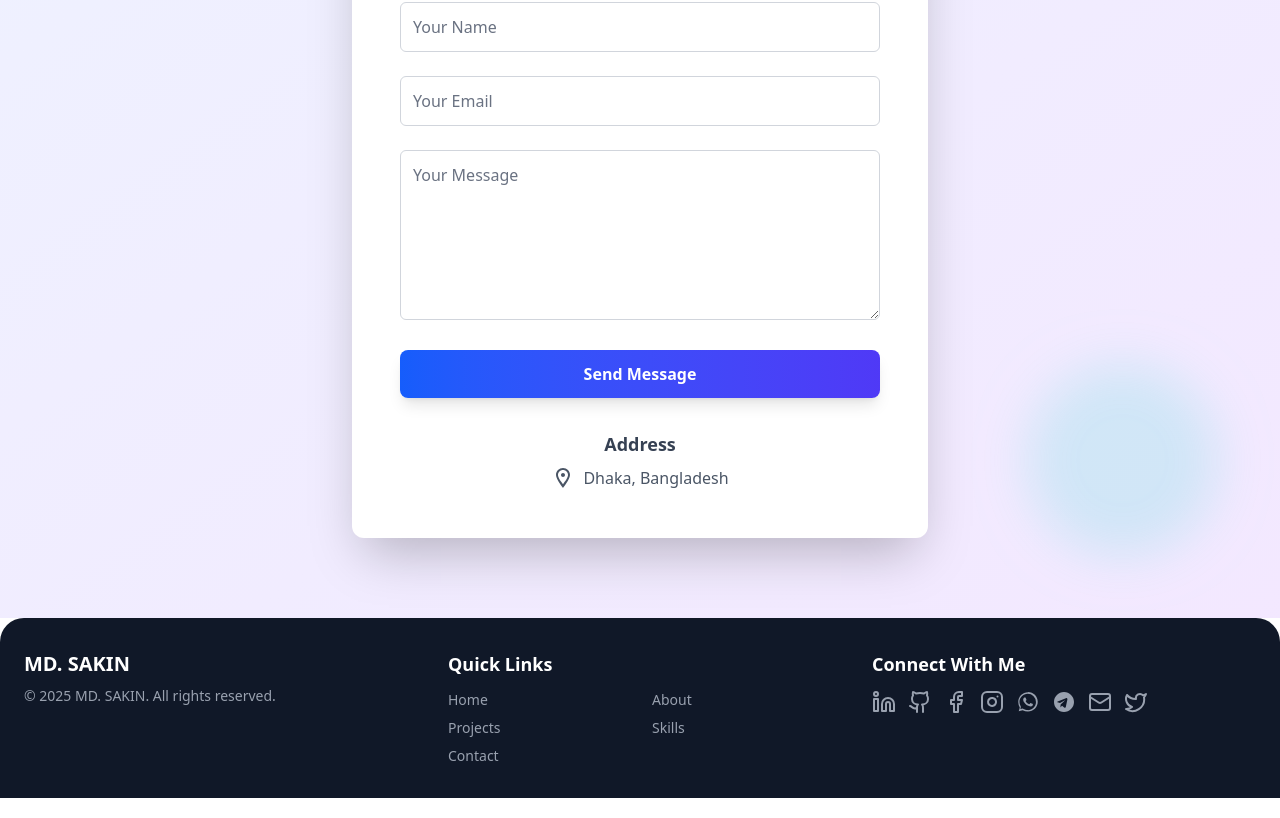
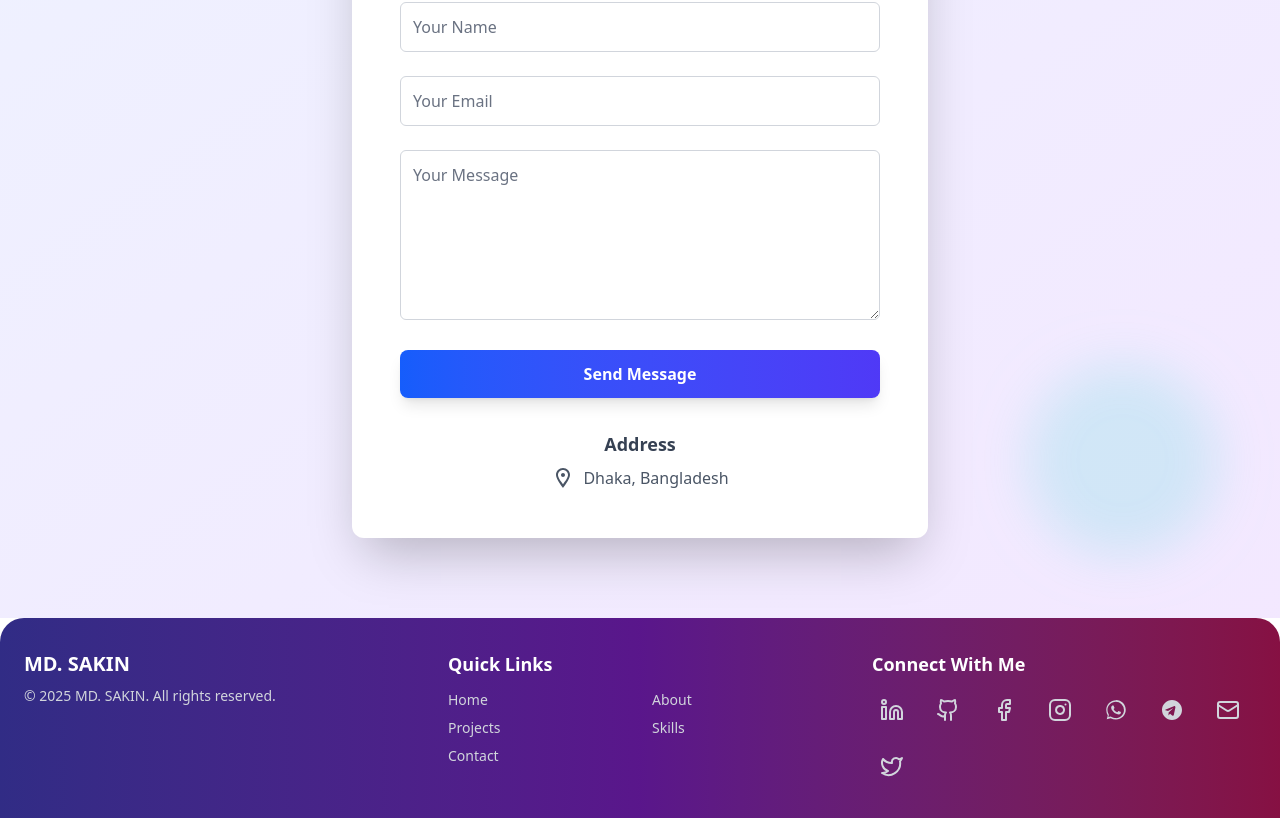
Before and after one commit to Sakin08/SAKIN_Portfolio_, a React (Vite) app in the folder portfolio/: page / in a window 1280 px wide. Shown: the part 3546-4364 px from the top of the page. Built offline with nearby package versions, Linux system fonts and the light colour scheme.

Commit message:
footer updated

```diff
--- a/portfolio/src/components/Footer.jsx
+++ b/portfolio/src/components/Footer.jsx
@@ -1,4 +1,4 @@
-import React from 'react';
+import React from "react";
 import {
   Linkedin,
   Github,
@@ -6,28 +6,44 @@ import {
   Mail,
   Facebook,
   Instagram,
-} from 'lucide-react';
+} from "lucide-react";
 
 const WhatsappIcon = ({ className = "h-6 w-6" }) => (
-  <svg xmlns="http://www.w3.org/2000/svg" className={className} viewBox="0 0 32 32" fill="currentColor">
+  <svg
+    xmlns="http://www.w3.org/2000/svg"
+    className={className}
+    viewBox="0 0 32 32"
+    fill="currentColor"
+  >
     <path d="M16.002 2.999C8.82 2.999 2.998 8.82 2.998 15.998a13.93 13.93 0 0 0 2.033 7.19l-1.395 5.104 5.244-1.376a13.9 13.9 0 0 0 7.12 1.913h.002c7.18 0 13.002-5.822 13.002-13 0-7.18-5.822-13.002-13.002-13.002Zm.038 23.682c-2.343 0-4.64-.627-6.649-1.814l-.477-.281-3.107.816.827-3.025-.31-.496a10.94 10.94 0 0 1-1.687-5.853c0-6.057 4.931-10.989 10.99-10.989 2.936 0 5.698 1.145 7.773 3.219a10.933 10.933 0 0 1 3.22 7.77c0 6.057-4.932 10.989-10.99 10.989Zm5.846-8.25c-.32-.16-1.884-.93-2.178-1.036-.293-.107-.507-.16-.72.16-.213.32-.827 1.036-1.015 1.25-.187.213-.373.24-.693.08-.32-.16-1.349-.498-2.57-1.589-.95-.846-1.59-1.893-1.776-2.213-.187-.32-.02-.494.14-.654.143-.143.32-.373.48-.56.16-.187.213-.32.32-.533.106-.213.053-.4-.027-.56-.08-.16-.72-1.733-.986-2.38-.26-.627-.527-.54-.72-.547h-.6c-.213 0-.56.08-.853.4-.293.32-1.12 1.096-1.12 2.674 0 1.578 1.146 3.104 1.306 3.32.16.213 2.254 3.44 5.454 4.813.763.333 1.357.533 1.82.68.763.24 1.457.213 2.003.133.61-.093 1.884-.773 2.15-1.52.267-.747.267-1.387.187-1.52-.08-.133-.293-.213-.613-.373Z" />
   </svg>
 );
 
 const TelegramIcon = ({ className = "h-6 w-6" }) => (
-  <svg xmlns="http://www.w3.org/2000/svg" className={className} viewBox="0 0 24 24" fill="currentColor">
-    <path d="M12 2C6.48 2 2 6.48 2 12s4.48 10 10 10 10-4.48 10-10S17.52 2 12 2zm3.43 7.33l-1.63 7.7c-.17.78-.63.98-1.3.66l-2.45-1.83-1.18 1.13c-.13.13-.26.16-.43.16l.18-2.67 4.55-4.12c.19-.17.07-.27-.17-.1L8 13.06l-2.38-.73c-.63-.19-.64-.67.14-.9L14.43 8.1c.5-.18.94.13.84.81z"/>
+  <svg
+    xmlns="http://www.w3.org/2000/svg"
+    className={className}
+    viewBox="0 0 24 24"
+    fill="currentColor"
+  >
+    <path d="M12 2C6.48 2 2 6.48 2 12s4.48 10 10 10 10-4.48 10-10S17.52 2 12 2zm3.43 7.33l-1.63 7.7c-.17.78-.63.98-1.3.66l-2.45-1.83-1.18 1.13c-.13.13-.26.16-.43.16l.18-2.67 4.55-4.12c.19-.17.07-.27-.17-.1L8 13.06l-2.38-.73c-.63-.19-.64-.67.14-.9L14.43 8.1c.5-.18.94.13.84.81z" />
   </svg>
 );
 
 function Footer() {
   return (
-    <footer className="bg-gray-900 text-white px-6 py-8 rounded-t-3xl shadow-xl">
-      <div className="max-w-7xl mx-auto grid grid-cols-1 md:grid-cols-3 gap-10 items-start text-center md:text-left">
+    <footer className="bg-gradient-to-r from-indigo-900 via-purple-900 to-pink-900 text-white px-6 py-8 rounded-t-3xl shadow-xl relative overflow-hidden">
+      {/* subtle pattern overlay */}
+      <div
+        className="pointer-events-none absolute inset-0 opacity-10 bg-[radial-gradient(ellipse_at_center,_var(--tw-gradient-stops))] from-white via-transparent to-white"
+        aria-hidden="true"
+      ></div>
+
+      <div className="relative max-w-7xl mx-auto grid grid-cols-1 md:grid-cols-3 gap-10 items-start text-center md:text-left z-10">
         {/* Left Section */}
         <div>
           <h3 className="text-xl font-bold mb-2">MD. SAKIN</h3>
-          <p className="text-sm text-gray-400">
+          <p className="text-sm text-gray-300">
             &copy; {new Date().getFullYear()} MD. SAKIN. All rights reserved.
           </p>
         </div>
@@ -36,42 +52,104 @@ function Footer() {
         <div>
           <h4 className="text-lg font-semibold mb-3">Quick Links</h4>
           <nav className="grid grid-cols-2 gap-x-6 gap-y-2 text-sm">
-            <a href="#home" className="text-gray-400 hover:text-white transition">Home</a>
-            <a href="#about" className="text-gray-400 hover:text-white transition">About</a>
-            <a href="#projects" className="text-gray-400 hover:text-white transition">Projects</a>
-            <a href="#skills" className="text-gray-400 hover:text-white transition">Skills</a>
-            <a href="#contact" className="text-gray-400 hover:text-white transition">Contact</a>
+            <a
+              href="#home"
+              className="text-gray-300 hover:text-white transition-colors duration-300"
+            >
+              Home
+            </a>
+            <a
+              href="#about"
+              className="text-gray-300 hover:text-white transition-colors duration-300"
+            >
+              About
+            </a>
+            <a
+              href="#projects"
+              className="text-gray-300 hover:text-white transition-colors duration-300"
+            >
+              Projects
+            </a>
+            <a
+              href="#skills"
+              className="text-gray-300 hover:text-white transition-colors duration-300"
+            >
+              Skills
+            </a>
+            <a
+              href="#contact"
+              className="text-gray-300 hover:text-white transition-colors duration-300"
+            >
+              Contact
+            </a>
           </nav>
         </div>
 
         {/* Right Section - Social Links */}
         <div>
           <h4 className="text-lg font-semibold mb-3">Connect With Me</h4>
-          <div className="flex justify-center md:justify-start flex-wrap gap-3">
-            <a href="https://www.linkedin.com/in/md-sohanoor-rahaman-sakin-7006b824b/" target="_blank" rel="noopener noreferrer" aria-label="LinkedIn" className="text-gray-400 hover:text-blue-500 transition">
-              <Linkedin size={24} />
-            </a>
-            <a href="https://github.com/Sakin08" target="_blank" rel="noopener noreferrer" aria-label="GitHub" className="text-gray-400 hover:text-purple-500 transition">
-              <Github size={24} />
-            </a>
-            <a href="https://www.facebook.com/sakin44/" target="_blank" rel="noopener noreferrer" aria-label="Facebook" className="text-gray-400 hover:text-blue-600 transition">
-              <Facebook size={24} />
-            </a>
-            <a href="https://www.instagram.com/sr.sakin/?hl=en" target="_blank" rel="noopener noreferrer" aria-label="Instagram" className="text-gray-400 hover:text-pink-500 transition">
-              <Instagram size={24} />
-            </a>
-            <a href="https://wa.me/01823024067" target="_blank" rel="noopener noreferrer" aria-label="WhatsApp" className="text-gray-400 hover:text-green-500 transition">
-              <WhatsappIcon className="h-6 w-6" />
-            </a>
-            <a href="https://t.me/+8801823024067" target="_blank" rel="noopener noreferrer" aria-label="Telegram" className="text-gray-400 hover:text-blue-400 transition">
-              <TelegramIcon className="h-6 w-6" />
-            </a>
-            <a href="mailto:your.email@example.com" aria-label="Email" className="text-gray-400 hover:text-red-500 transition">
-              <Mail size={24} />
-            </a>
-            <a href="https://x.com/sakin_sr" target="_blank" rel="noopener noreferrer" aria-label="Twitter" className="text-gray-400 hover:text-sky-400 transition">
-              <Twitter size={24} />
-            </a>
+          <div className="flex justify-center md:justify-start flex-wrap gap-4">
+            {[
+              {
+                href: "https://www.linkedin.com/in/md-sohanoor-rahaman-sakin-7006b824b/",
+                label: "LinkedIn",
+                icon: <Linkedin size={24} />,
+                colorHover: "hover:text-blue-500",
+              },
+              {
+                href: "https://github.com/Sakin08",
+                label: "GitHub",
+                icon: <Github size={24} />,
+                colorHover: "hover:text-purple-500",
+              },
+              {
+                href: "https://www.facebook.com/sakin44/",
+                label: "Facebook",
+                icon: <Facebook size={24} />,
+                colorHover: "hover:text-blue-600",
+              },
+              {
+                href: "https://www.instagram.com/sr.sakin/?hl=en",
+                label: "Instagram",
+                icon: <Instagram size={24} />,
+                colorHover: "hover:text-pink-500",
+              },
+              {
+                href: "https://wa.me/01823024067",
+                label: "WhatsApp",
+                icon: <WhatsappIcon className="h-6 w-6" />,
+                colorHover: "hover:text-green-500",
+              },
+              {
+                href: "https://t.me/+8801823024067",
+                label: "Telegram",
+                icon: <TelegramIcon className="h-6 w-6" />,
+                colorHover: "hover:text-blue-400",
+              },
+              {
+                href: "mailto:your.email@example.com",
+                label: "Email",
+                icon: <Mail size={24} />,
+                colorHover: "hover:text-red-500",
+              },
+              {
+                href: "https://x.com/sakin_sr",
+                label: "Twitter",
+                icon: <Twitter size={24} />,
+                colorHover: "hover:text-sky-400",
+              },
+            ].map(({ href, label, icon, colorHover }) => (
+              <a
+                key={label}
+                href={href}
+                target="_blank"
+                rel="noopener noreferrer"
+                aria-label={label}
+                className={`text-gray-300 transition-colors duration-300 p-2 rounded-md ${colorHover} hover:bg-white/10`}
+              >
+                {icon}
+              </a>
+            ))}
           </div>
         </div>
       </div>
```
Also changed, not shown: portfolio/src/App.jsx (line endings or trailing spaces).
